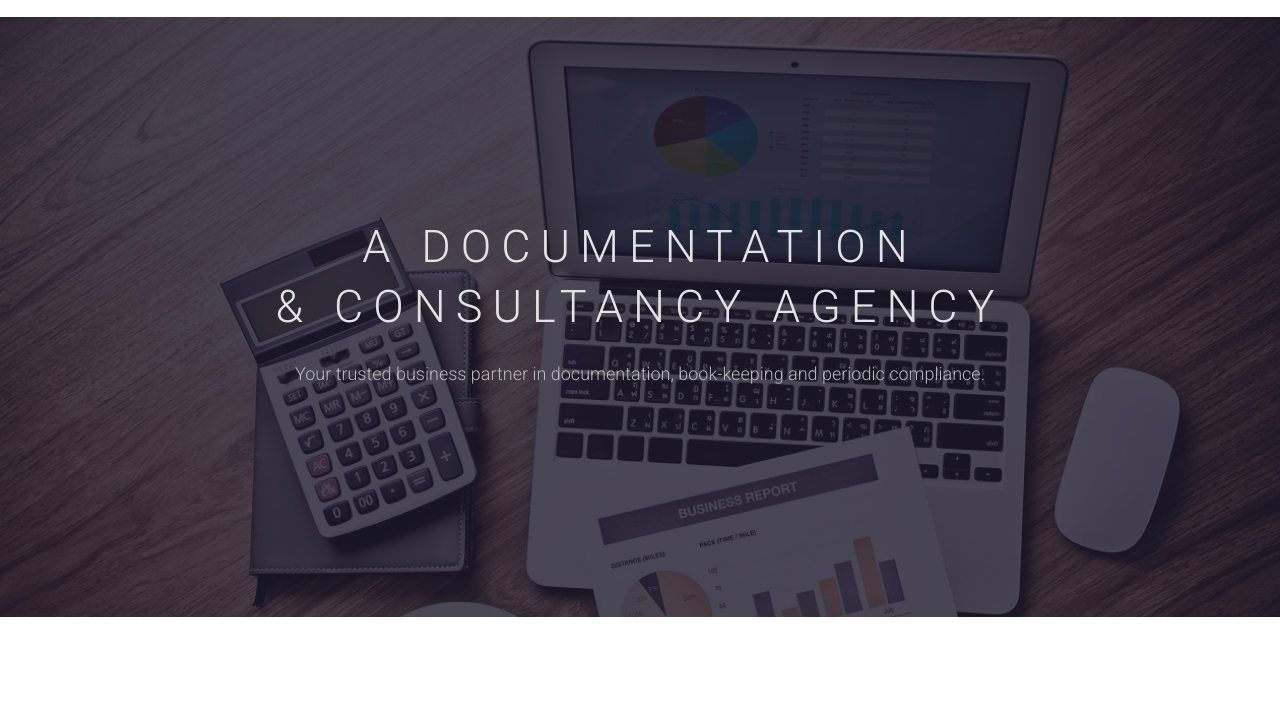
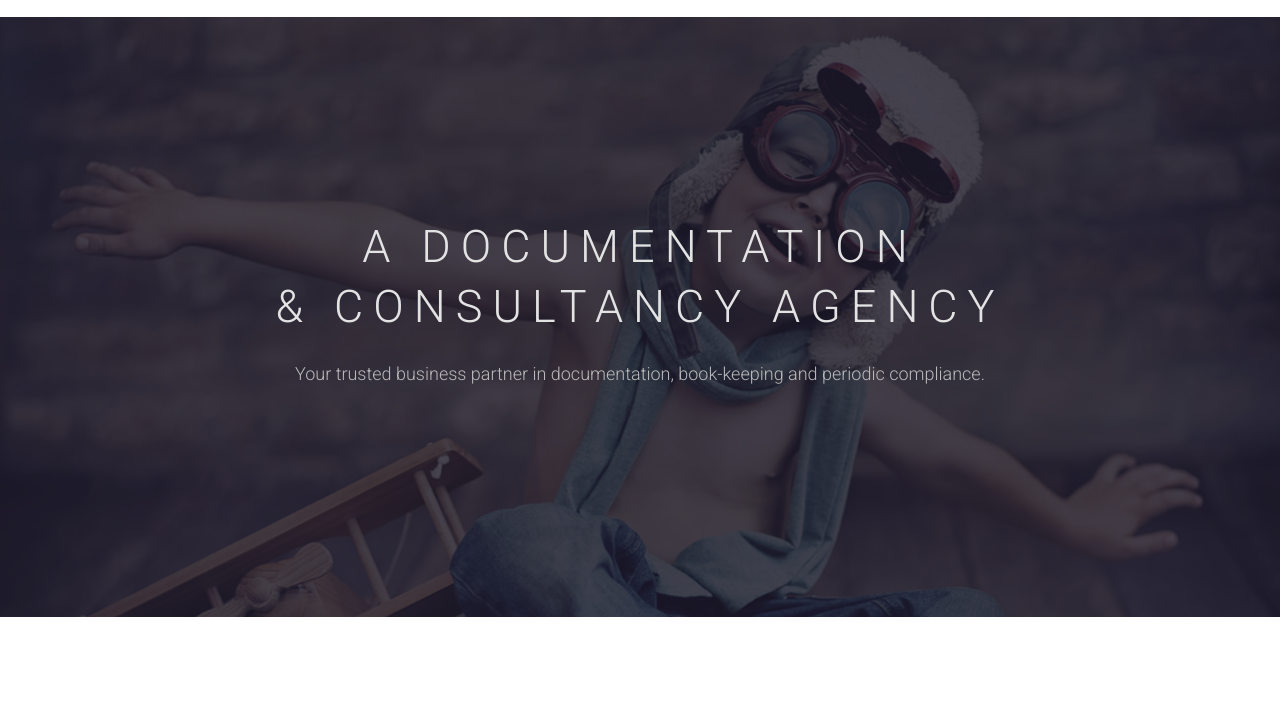
Before and after one commit to echodunchie/aplus, a website: page index.html in a window 1280 px wide. Shown: the part 76-790 px from the top of the page. Drawn offline with Linux system fonts and the light colour scheme; some packages are replaced by stand-ins of ours; files whose address does not match are found by name; a web font is replaced by a local one.

Commit message:
test image changes

```diff
--- a/css/style.css
+++ b/css/style.css
@@ -820,7 +820,7 @@ ul.dropdown-menu li {
   }
 }
 .slider {
-  background: url("../images/slider-bg.jpg") no-repeat;
+  background: url("../images/slider-bg1.jpg") no-repeat;
   background-size: cover;
   background-attachment: fixed;
   background-position: 10% 0%;
```
